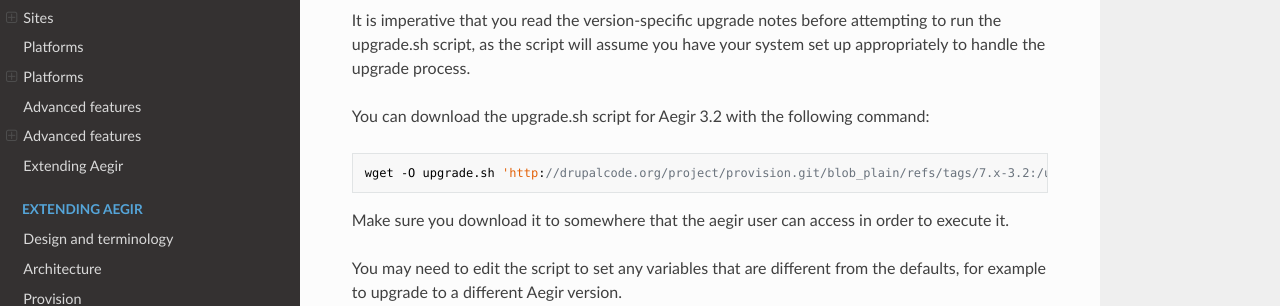
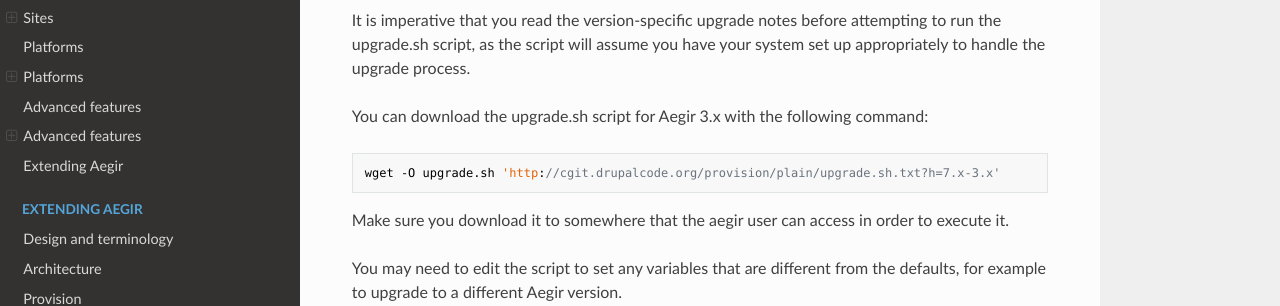
Before and after one commit to aegir-project/documentation, an MkDocs documentation site: the page built from docs/install/upgrade.md, in a window 1280 px wide and 900 px high, scrolled down 5673 px. Shown: the part 338-644 px from the top of the window. Built offline with MkDocs 1.6.1, drawn with Linux system fonts in a browser that asks for light colours; nearby versions of some CDN libraries; old or Windows-style settings are respelled for this version of MkDocs.

Commit message:
link updates

```diff
--- a/docs/install/upgrade.md
+++ b/docs/install/upgrade.md
@@ -190,9 +190,9 @@
 
 It is imperative that you read the version-specific upgrade notes before attempting to run the upgrade.sh script, as the script will assume you have your system set up appropriately to handle the upgrade process.
 
-You can download the upgrade.sh script for Aegir 3.2 with the following command:
+You can download the upgrade.sh script for Aegir 3.x with the following command:
 
-    wget -O upgrade.sh 'http://drupalcode.org/project/provision.git/blob_plain/refs/tags/7.x-3.2:/upgrade.sh.txt'
+    wget -O upgrade.sh 'http://cgit.drupalcode.org/provision/plain/upgrade.sh.txt?h=7.x-3.x'
 
 Make sure you download it to somewhere that the aegir user can access in order to execute it.
 
```
Also changed, not shown: docs/install.md (+1 -1 lines).
